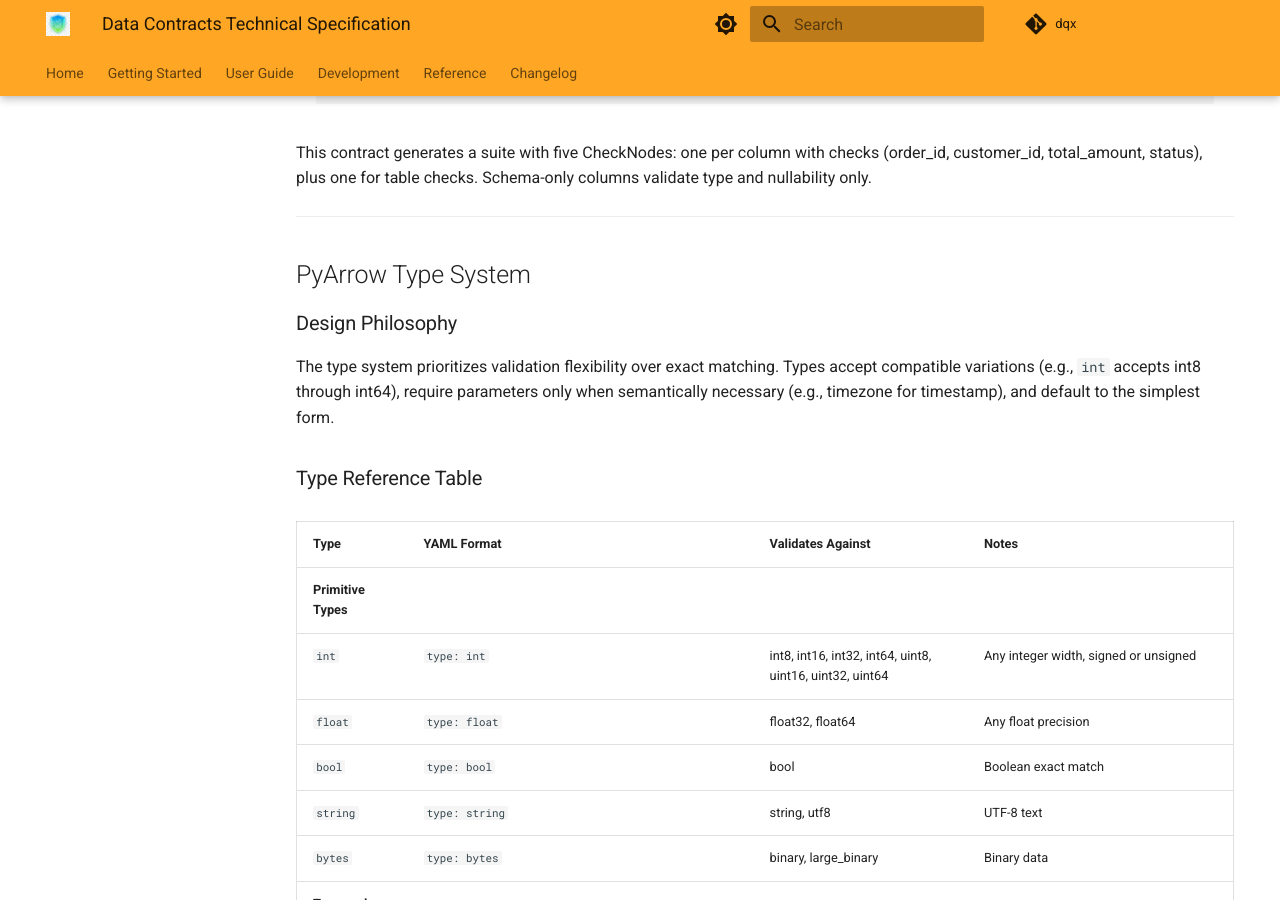
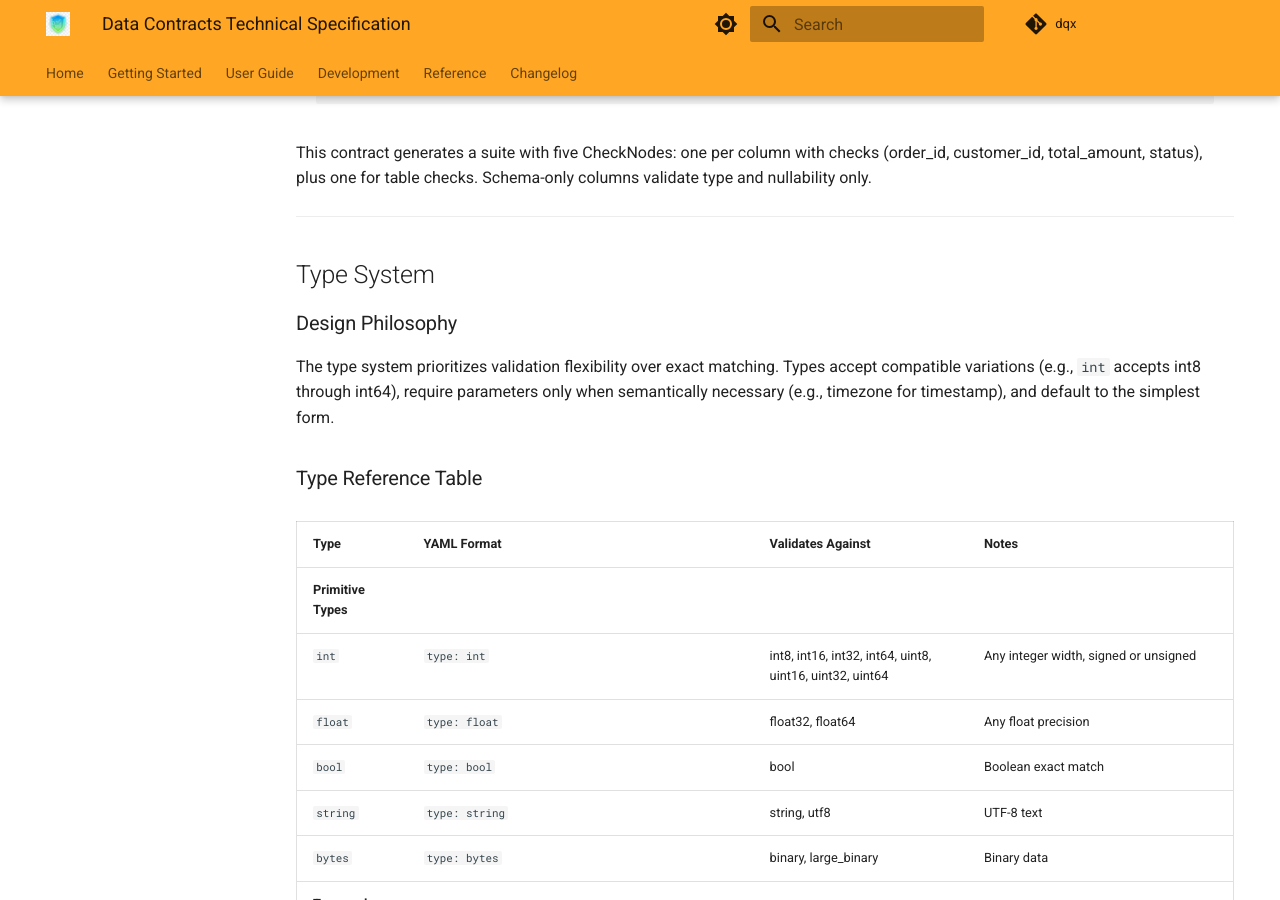
Before and after one commit to nampham2/dqx, an MkDocs documentation site: the page built from docs/design/data_contracts_technical_spec.md, in a window 1280 px wide and 900 px high, scrolled down 4958 px. Built offline with MkDocs 1.6.1 and Material for MkDocs 9.7.7, drawn with Linux system fonts in a browser that asks for light colours; comment, search, counter and statistics services are not loaded.

Commit message:
docs: rename 'PyArrow Type System' to 'Type System'

```diff
--- a/docs/design/data_contracts_technical_spec.md
+++ b/docs/design/data_contracts_technical_spec.md
@@ -231,7 +231,7 @@ This contract generates a suite with five CheckNodes: one per column with checks
 
 ---
 
-## PyArrow Type System
+## Type System
 
 ### Design Philosophy
 
```
